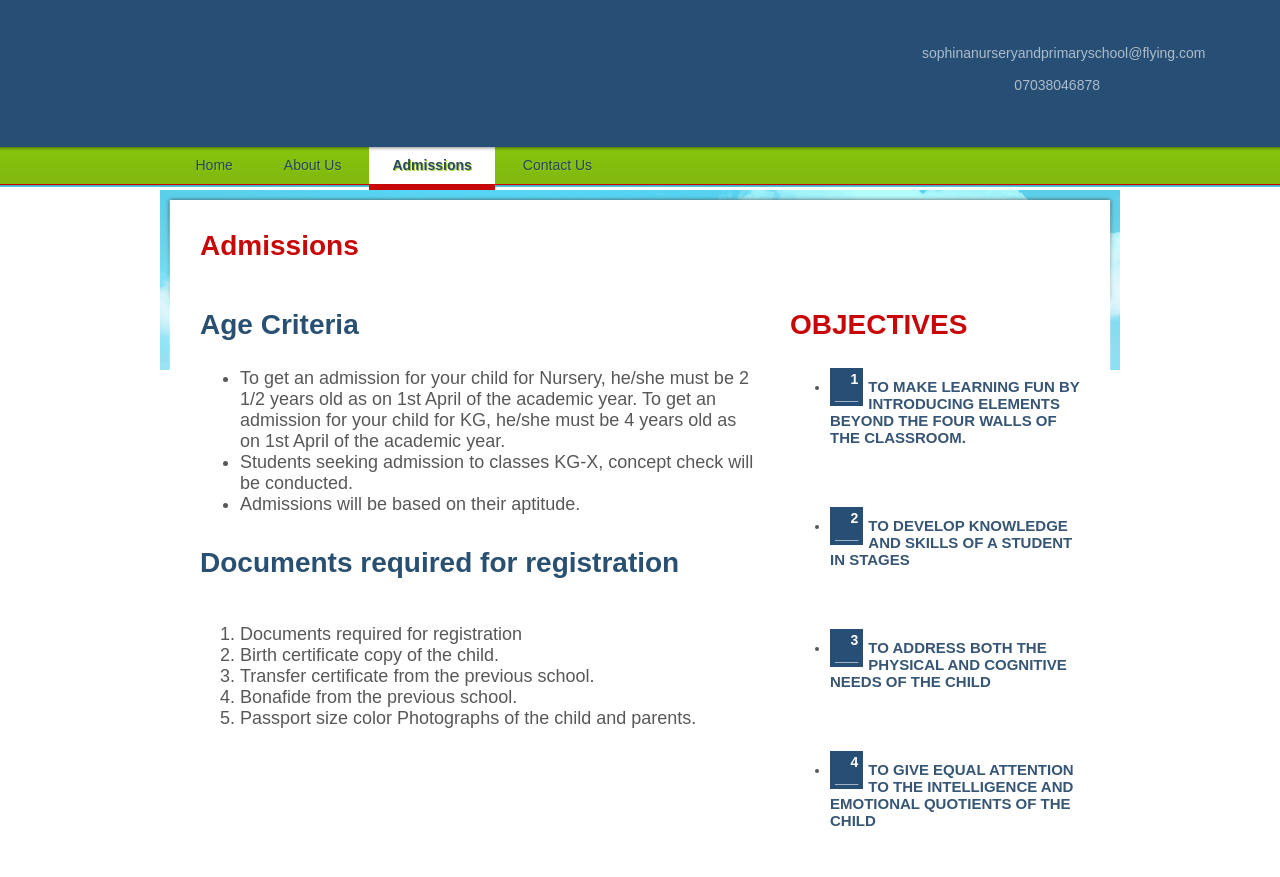
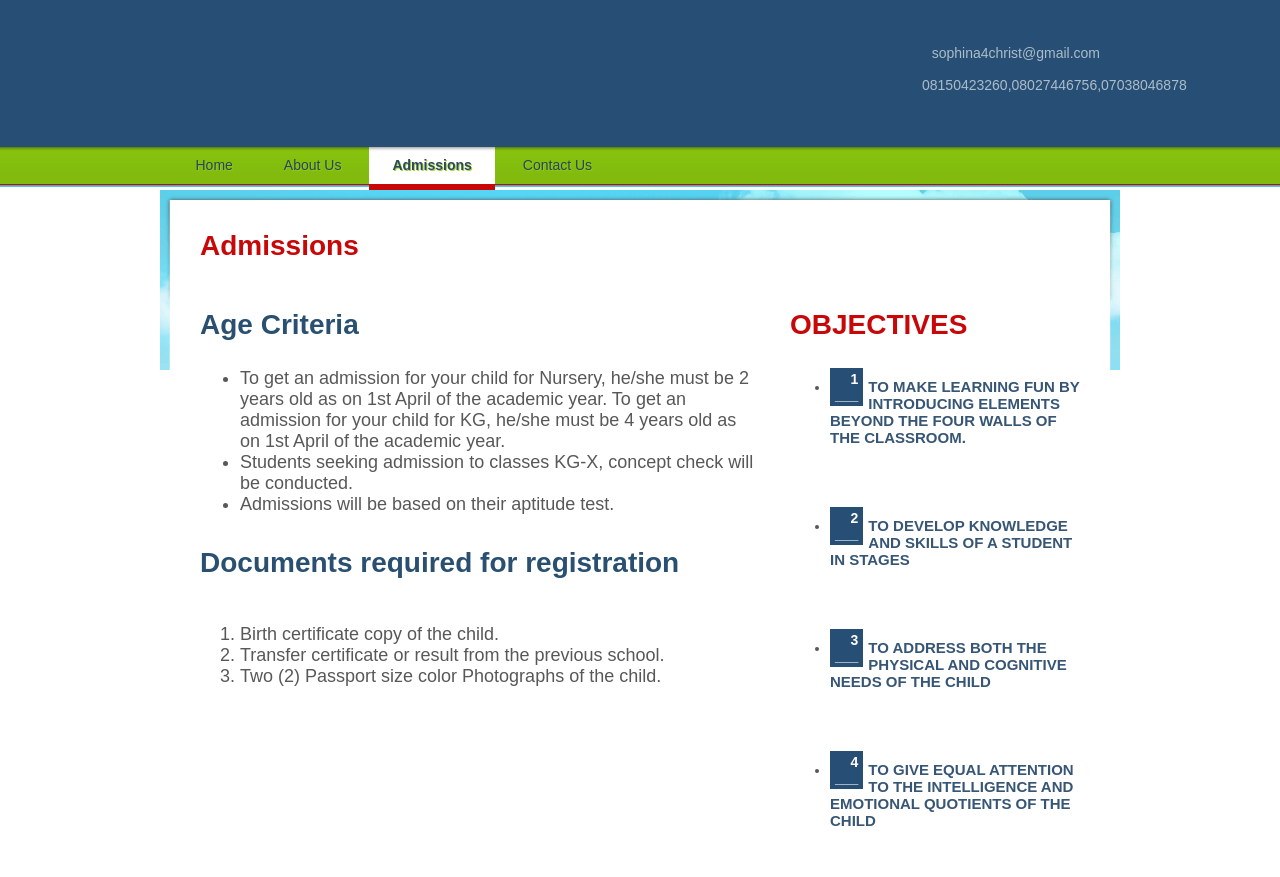
Before and after one commit to enweazudaniel/sophina, a plain HTML site: page admissions.html in a window 1280 px wide. Shown: the top 877 px of the page. Drawn offline with Linux system fonts and the light colour scheme.

Commit message:
Add files via upload

```diff
--- a/admissions.html
+++ b/admissions.html
@@ -11,9 +11,9 @@
   <div id="header">
     <div id="section">
       <div><a href="index.html"><img src="images/logo.gif" alt="" /></a></div>
-      <span>sophinanurseryandprimaryschool@flying.com <br />
+      <span>sophina4christ@gmail.com <br />
         <br />
-      07038046878</span> </div>
+      08150423260,08027446756,07038046878</span> </div>
     <ul>
       <li><a href="index.html">Home</a></li>
       <li><a href="about.html">About Us</a></li>
@@ -28,19 +28,17 @@
         <div id="aside">
           <h3 style="color:#295071 ;">Age Criteria</h3>
           <ul style="font-size: large;">
-            <li>To get an admission for your child for Nursery, he/she must be 2 1/2 years old as on 1st April of the academic year. To get an admission for your child for KG, he/she must be 4 years old as on 1st April of the academic year.</li>
+            <li>To get an admission for your child for Nursery, he/she must be 2 years old as on 1st April of the academic year. To get an admission for your child for KG, he/she must be 4 years old as on 1st April of the academic year.</li>
             <li> Students seeking admission to classes KG-X, concept check will be conducted.</li>
-            <li>Admissions will be based on their aptitude.</li>
+            <li>Admissions will be based on their aptitude test.</li>
           </ul>
           <br>
           <br>
           <h3 style="color:#295071 ;">Documents required for registration</h3>
           <ol style="font-size: large;">
-            <li>Documents required for registration</li>
             <li>Birth certificate copy of the child.</li>
-            <li>Transfer certificate from the previous school.</li>
-            <li>Bonafide from the previous school.</li>
-            <li>Passport size color Photographs of the child and parents.</li>
+            <li>Transfer certificate or result from the previous school.</li>
+            <li>Two (2) Passport size color Photographs of the child.</li>
           </ol>
         </div>
         <div id="sidebar">
@@ -95,7 +93,7 @@
           <li><a href="admissions.html">Admissions</a></li>
           <li class="last"><a href="contact-us.html">Contact us</a></li>
         </ul>
-        <p>Copyright-2021 &copy; <a href="#">Sophina Nursery and Primary School</a> </p>
+      <p class="copyright">© <script type="text/javascript">document.write(new Date().getFullYear()); </script> Sophina Nursery and Primary School</p>
       </div>
     </div>
   </div>
```
Also changed, not shown: about.html (+5 -5 lines), contact-us.html (+1 -1 lines), index.html (+2 -2 lines).
